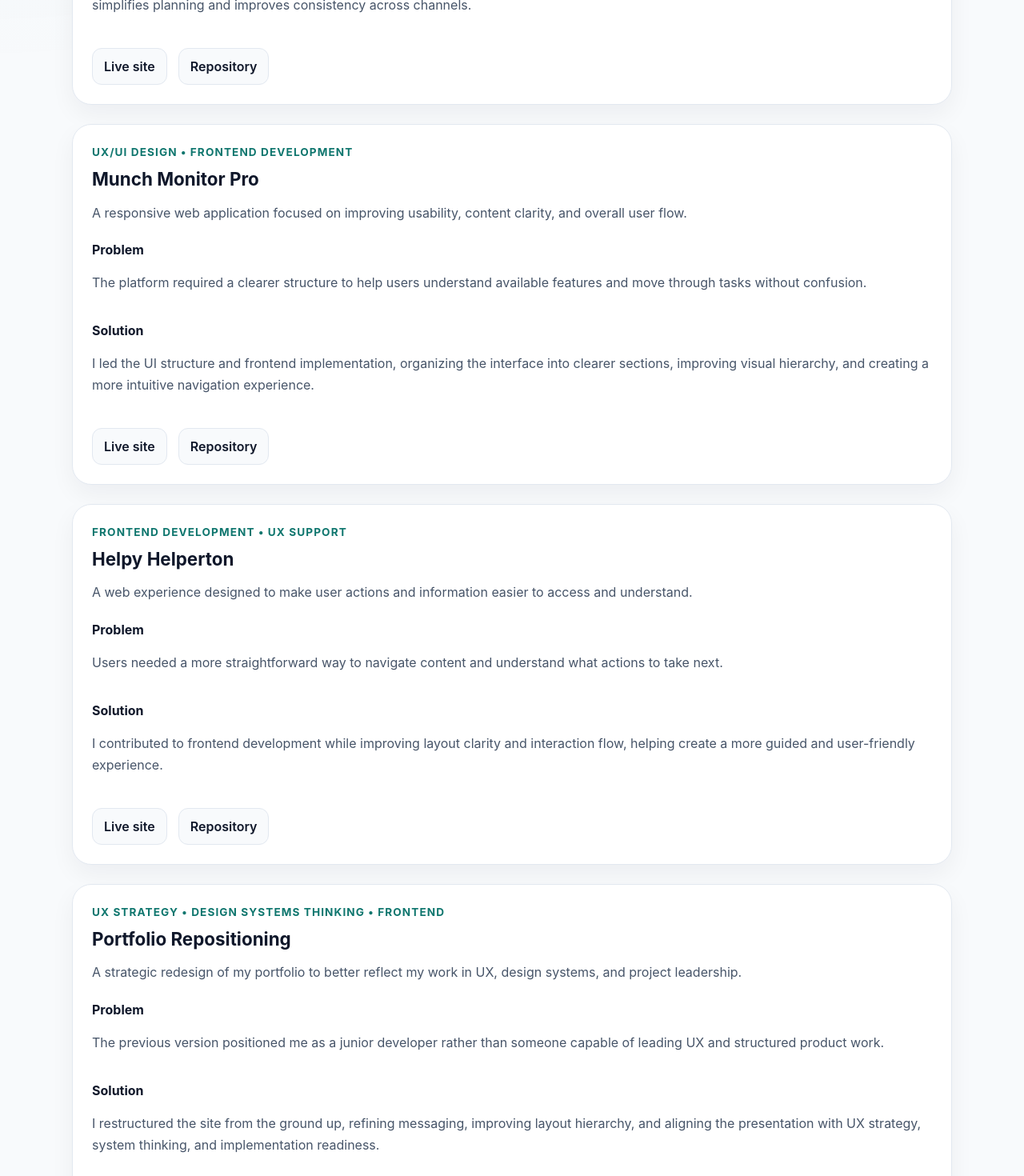
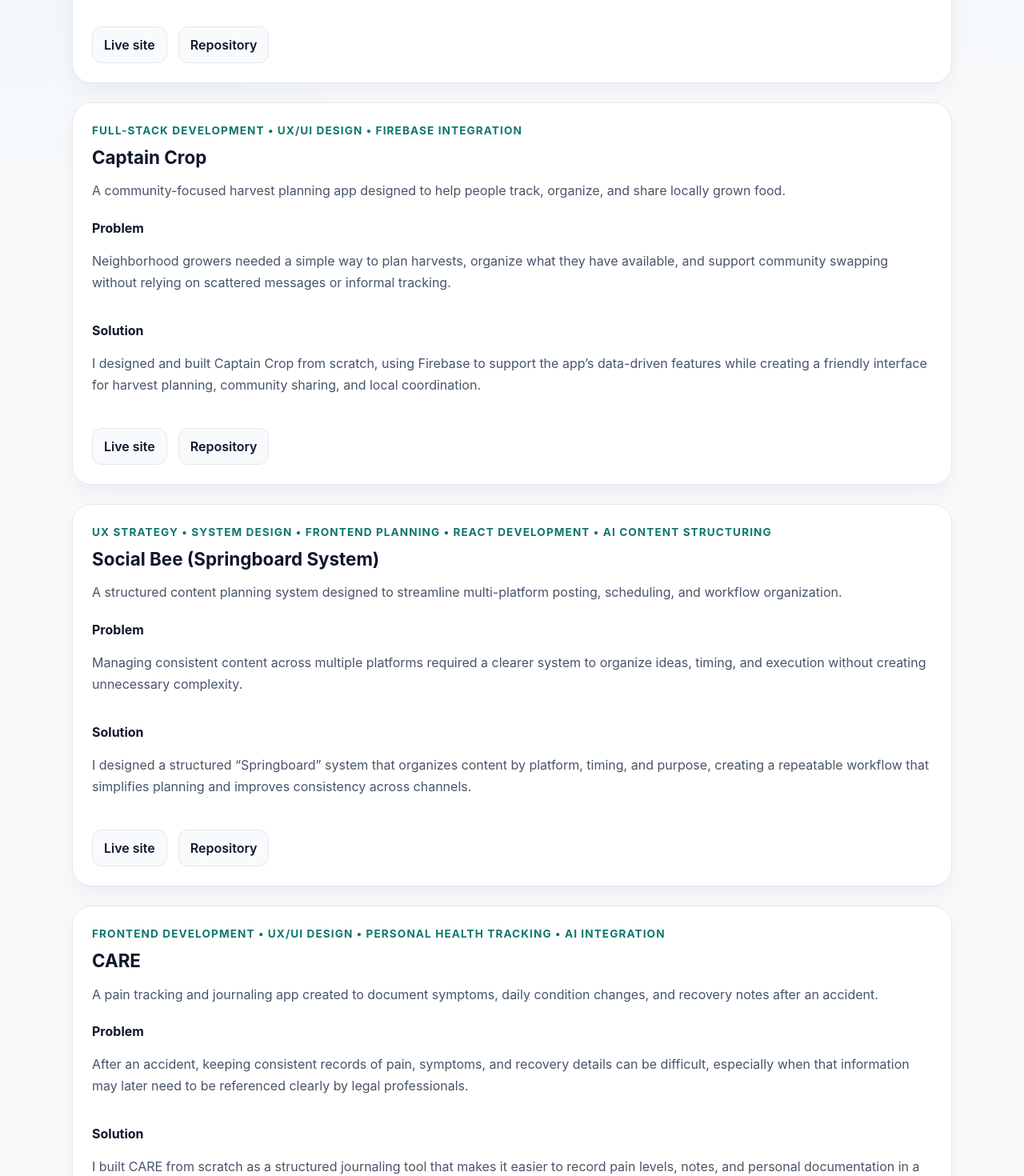
Before and after one commit to rtocastro/dossiyay, a React (Vite) app: page /portfolio in a window 1280 px wide. Shown: the part 760-2230 px from the top of the page at 80% size. Built offline with nearby package versions, Linux system fonts and the light colour scheme.

Commit message:
updated portfolio with current works

```diff
--- a/src/pages/Portfolio.jsx
+++ b/src/pages/Portfolio.jsx
@@ -1,21 +1,9 @@
 const projects = [
     {
-        title: 'Social Bee (Springboard System)',
-        liveUrl: 'https://beesocial-k3js.onrender.com/', // done, current 4/19/2026
-        repoUrl: 'https://github.com/rtocastro/socialbee', // done, current
-        role: 'UX Strategy • System Design • Frontend Planning',
-        summary:
-            'A structured content planning system designed to streamline multi-platform posting, scheduling, and workflow organization.',
-        problem:
-            'Managing consistent content across multiple platforms required a clearer system to organize ideas, timing, and execution without creating unnecessary complexity.',
-        solution:
-            'I designed a structured “Springboard” system that organizes content by platform, timing, and purpose, creating a repeatable workflow that simplifies planning and improves consistency across channels.',
-    },
-  {
         title: 'Munch Monitor Pro',
         liveUrl: 'https://munchmonitorpro.onrender.com',
         repoUrl: 'https://github.com/Vigneshwarie/munchMonitorPro', // On Viggy's Github, 4/19/2026
-        role: 'UX/UI Design • Frontend Development',
+        role: 'UX/UI Design • Frontend Development • AI Chatbot Integration',
         summary:
             'A responsive web application focused on improving usability, content clarity, and overall user flow.',
         problem:
@@ -24,29 +12,55 @@ const projects = [
             'I led the UI structure and frontend implementation, organizing the interface into clearer sections, improving visual hierarchy, and creating a more intuitive navigation experience.',
     },
     {
-        title: 'Helpy Helperton',
-        liveUrl: 'https://helpyhelperton.onrender.com',
-        repoUrl: 'https://github.com/rtocastro/helpyhelperton', // replaced with current version, 4/19/2026
-        role: 'Frontend Development • UX Support',
+        title: 'Captain Crop',
+        liveUrl: 'https://captaincrop.onrender.com/',
+        repoUrl: 'https://github.com/rtocastro/captaincrop',
+        role: 'Full-Stack Development • UX/UI Design • Firebase Integration',
         summary:
-            'A web experience designed to make user actions and information easier to access and understand.',
+            'A community-focused harvest planning app designed to help people track, organize, and share locally grown food.',
         problem:
-            'Users needed a more straightforward way to navigate content and understand what actions to take next.',
+            'Neighborhood growers needed a simple way to plan harvests, organize what they have available, and support community swapping without relying on scattered messages or informal tracking.',
         solution:
-            'I contributed to frontend development while improving layout clarity and interaction flow, helping create a more guided and user-friendly experience.',
+            'I designed and built Captain Crop from scratch, using Firebase to support the app’s data-driven features while creating a friendly interface for harvest planning, community sharing, and local coordination.',
     },
     {
-        title: 'Portfolio Repositioning',
-        liveUrl: '/',
-        repoUrl: 'https://github.com/rtocastro/dossiyay', // done with current version, 4/19/2026
-        role: 'UX Strategy • Design Systems Thinking • Frontend',
+        title: 'Social Bee (Springboard System)',
+        liveUrl: 'https://beesocial-k3js.onrender.com/', // done, current 4/19/2026
+        repoUrl: 'https://github.com/rtocastro/socialbee', // done, current
+        role: 'UX Strategy • System Design • Frontend Planning • React Development • AI Content Structuring',
         summary:
-            'A strategic redesign of my portfolio to better reflect my work in UX, design systems, and project leadership.',
+            'A structured content planning system designed to streamline multi-platform posting, scheduling, and workflow organization.',
         problem:
-            'The previous version positioned me as a junior developer rather than someone capable of leading UX and structured product work.',
+            'Managing consistent content across multiple platforms required a clearer system to organize ideas, timing, and execution without creating unnecessary complexity.',
         solution:
-            'I restructured the site from the ground up, refining messaging, improving layout hierarchy, and aligning the presentation with UX strategy, system thinking, and implementation readiness.',
+            'I designed a structured “Springboard” system that organizes content by platform, timing, and purpose, creating a repeatable workflow that simplifies planning and improves consistency across channels.',
     },
+    {
+    title: 'CARE',
+    liveUrl: 'https://rollingnerdy.onrender.com/',
+    repoUrl: 'https://github.com/rtocastro/rollingnerdy',
+    role: 'Frontend Development • UX/UI Design • Personal Health Tracking • AI Integration',
+    summary:
+        'A pain tracking and journaling app created to document symptoms, daily condition changes, and recovery notes after an accident.',
+    problem:
+        'After an accident, keeping consistent records of pain, symptoms, and recovery details can be difficult, especially when that information may later need to be referenced clearly by legal professionals.',
+    solution:
+        'I built CARE from scratch as a structured journaling tool that makes it easier to record pain levels, notes, and personal documentation in a clear, organized format for future reference.',
+},
+{
+    title: 'Paw Protect',
+    liveUrl: 'https://pawandorder.onrender.com/',
+    repoUrl: 'https://github.com/rtocastro/pawandorder',
+    role: 'Frontend Development • UX/UI Design • Weather-Based Safety Tool',
+    summary:
+        'A simple pet safety app that helps dog owners check whether outdoor conditions may be too hot or too cold for their dog’s paws.',
+    problem:
+        'Concrete and pavement can become unsafe for dogs during extreme heat or cold, but pet owners do not always have a quick way to judge whether conditions are risky.',
+    solution:
+        'I created Paw Protect from scratch as a quick-check tool that uses outdoor conditions to help owners make safer walking decisions and protect their dogs’ feet from harsh pavement.',
+},
+
+
 ];
 
 export default function Portfolio() {
```
